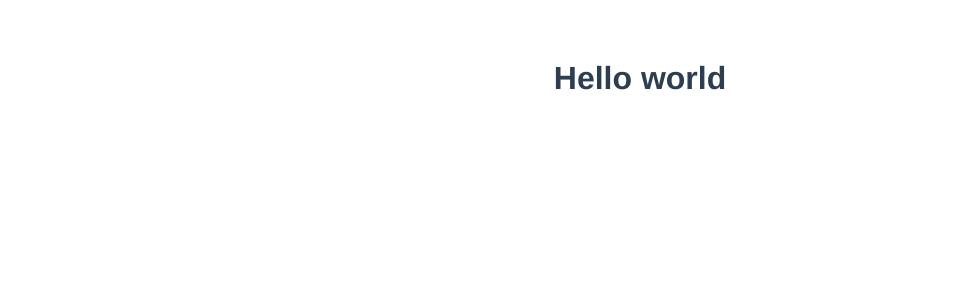
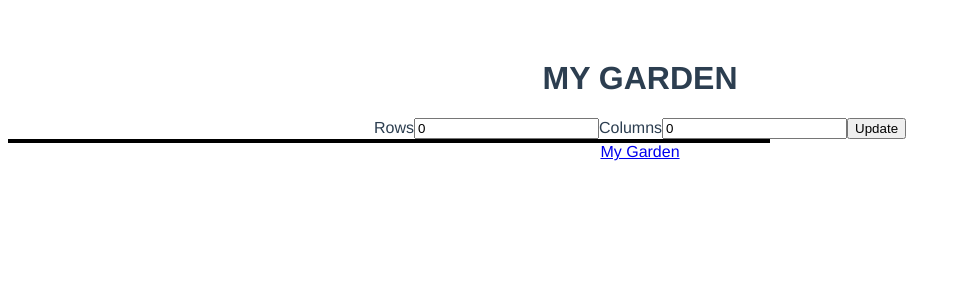
Before and after one commit to john-limkeman/PlantManager, a Vue app in the folder PlantManager/Vue/plant-manager/: page /myGarden in a window 1280 px wide. Shown: the top 300 px of the page, without its empty margins (0-961 px from the left). Built offline with nearby package versions, Linux system fonts and the light colour scheme; no server answers.

Commit message:
grid is starting to work

```diff
--- a/PlantManager/Vue/plant-manager/package.json
+++ b/PlantManager/Vue/plant-manager/package.json
@@ -9,7 +9,10 @@
   },
   "dependencies": {
     "core-js": "^3.6.5",
-    "vue": "^2.6.11"
+    "vue": "^2.6.11",
+    "vue-router": "^3.0.3",
+    "vuex": "^3.0.1",
+    "axios": "^0.19.2"
   },
   "devDependencies": {
     "@vue/cli-plugin-babel": "^4.5.0",
--- a/PlantManager/Vue/plant-manager/src/App.vue
+++ b/PlantManager/Vue/plant-manager/src/App.vue
@@ -1,6 +1,9 @@
 <template>
   <div id="app">
-   <h1>Hello world </h1>
+  <router-view />
+   <nav>
+   <router-link v-bind:to='{name: "GardenView"}' >My Garden</router-link>
+   </nav>
   </div>
 </template>
 
--- a/PlantManager/Vue/plant-manager/src/main.js
+++ b/PlantManager/Vue/plant-manager/src/main.js
@@ -1,8 +1,16 @@
+
 import Vue from 'vue'
 import App from './App.vue'
+import router from './router/index'
+import store from './store/index'
+import axios from 'axios'
+
+axios.defaults.baseURL = process.env.VUE_APP_REMOTE_API;
 
 Vue.config.productionTip = false
 
 new Vue({
+  router,
+  store,
   render: h => h(App),
 }).$mount('#app')
--- /dev/null
+++ b/PlantManager/Vue/plant-manager/src/router/index.js
@@ -0,0 +1,41 @@
+import Vue from 'vue'
+import Router from 'vue-router'
+import GardenView from '@/views/GardenView.vue'
+import store from '@/store/index.js'
+
+Vue.use(Router)
+
+/**
+ * The Vue Router is used to "direct" the browser to render a specific view component
+ * inside of App.vue depending on the URL.
+ *
+ * It also is used to detect whether or not a route requires the user to have first authenticated.
+ * If the user has not yet authenticated (and needs to) they are redirected to /login
+ * If they have (or don't need to) they're allowed to go about their way.
+ */
+
+const router = new Router({
+  mode: 'history',
+  base: process.env.BASE_URL,
+  routes: [
+    {
+        path: '/myGarden',
+        name: 'GardenView',
+        component: GardenView
+    }
+  ]})
+
+  router.beforeEach((to, from, next) => {
+    // Determine if the route requires Authentication
+    const requiresAuth = to.matched.some(x => x.meta.requiresAuth);
+
+    // If it does and they are not logged in, send the user to "/login"
+    if (requiresAuth && store.state.token === '') {
+      next("/login");
+    } else {
+      // Else let them go to their next destination
+      next();
+    }
+  });
+
+  export default router;
--- /dev/null
+++ b/PlantManager/Vue/plant-manager/src/store/index.js
@@ -0,0 +1,41 @@
+import Vue from 'vue'
+import Vuex from 'vuex'
+import axios from 'axios'
+Vue.use(Vuex)
+/*
+ * The authorization header is set for axios when you login but what happens when you come back or
+ * the page is refreshed. When that happens you need to check for the token in local storage and if it
+ * exists you should set the header so that it will be attached to each request
+ */
+const currentToken = localStorage.getItem('token')
+const currentUser = JSON.parse(localStorage.getItem('user'));
+if (currentToken != null) {
+  axios.defaults.headers.common['Authorization'] = `Bearer ${currentToken}`;
+}
+export default new Vuex.Store({
+  state: {
+    token: currentToken || '',
+    user: currentUser || {},
+    logIn: false
+  },
+  mutations: {
+    SET_AUTH_TOKEN(state, token) {
+      state.token = token;
+      localStorage.setItem('token', token);
+      axios.defaults.headers.common['Authorization'] = `Bearer ${token}`
+    },
+    SET_USER(state, user) {
+      state.user = user;
+      localStorage.setItem('user', JSON.stringify(user));
+      state.logIn = true;
+    },
+    LOGOUT(state) {
+      localStorage.removeItem('token');
+      localStorage.removeItem('user');
+      state.token = '';
+      state.user = {};
+      axios.defaults.headers.common = {};
+      state.logIn = false;
+    },
+  }
+})
--- a/PlantManager/Vue/plant-manager/src/views/GardenView.vue
+++ b/PlantManager/Vue/plant-manager/src/views/GardenView.vue
@@ -1,18 +1,50 @@
 <template>
   <div>
-    <h1>YOUR GARDEN</h1>
+    <h1>MY GARDEN</h1>
+    <form v-on:submit.prevent='ChangeGrid()'>
+    <label for="rows">Rows</label>
+      <input type="number" name='rows' v-model="rowNum">
+      <label for="columns">Columns</label>
+      <input type="number" name='columns' v-model="columnNum">
+      <button>Update</button>
+    </form>
     <div id='gardenBox'>
+
     </div>
   </div>
 </template>
 
 <script>
-export default {};
+export default {
+
+  data(){
+    return{
+      rowNum : 0,
+      columnNum: 0
+    }
+  },
+  methods:{
+    ChangeGrid(){
+     document.documentElement.style.setProperty("--rowNum", this.rowNum);
+      document.documentElement.style.setProperty("--columnNum", this.columnNum);
+    }
+  }
+};
 </script>
 
-<style>
+<style scoped>
+:root {
+  --rowNum: 4;
+  --columnNum: 4;
+}
 #gardenBox{
     display: grid;
     border: solid black 2px;
+    grid-template-columns: repeat(var(--columnNum), 20px);
+    grid-template-rows: repeat(var(--rowNum), 20px);
+    grid-gap: 3px;
+    max-width: 60%;
+    max-height: 60%;
+    background-color: #462214;
 }
 </style>
```
Also changed, not shown: 1 other file (tests, documents, lock files or other folders).
